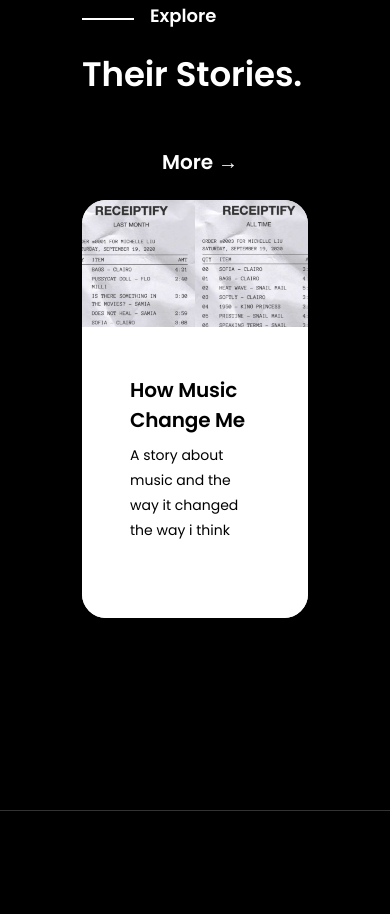
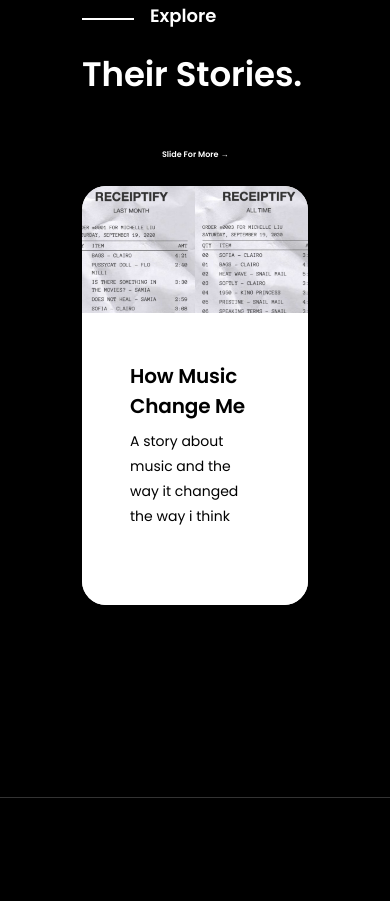
Before and after one commit to MuhammadAbiyyuFarhan/imperfect, a plain HTML site: page build/index.html in a window 390 px wide. Shown: the part 6970-7884 px from the top of the page. Drawn offline with Linux system fonts and the light colour scheme.

Commit message:
bug more

```diff
--- a/build/css/app.css
+++ b/build/css/app.css
@@ -3757,8 +3757,7 @@ body:not(.touch-device) .owl-item:hover .details__preview {
     position: relative;
     margin-bottom: 24px;
     padding-left: 80px;
-    font-size: 20px;
-    line-height: 1.4;
+    font-size: 8px;
     font-weight: 600;
     color: #ffffff;
   }
--- a/build/index.html
+++ b/build/index.html
@@ -99,7 +99,7 @@ if (viewportmeta) {
           <div class="cases__center center">
             <div class="cases__stage stage" data-aos="animation-scale-y">Explore</div>
             <h2 class="cases__title h1" data-aos="animation-scale-y" data-aos-delay="200">Their Stories.</h2>
-            <div class="cases__stage stage3" data-aos="animation-scale-y">More &#8594;</div>
+            <div class="cases__stage stage3" data-aos="animation-scale-y">Slide For More &#8594;</div>
             <div class="cases__container">
               <div class="cases__slider owl-carousel js-slider-cases"><a class="cases__item" href="#" data-aos="animation-translate-y" data-aos-delay="">
                   <div class="cases__preview"><img class="cases__pic" src="img/receiptify.jpg" alt="">
```
